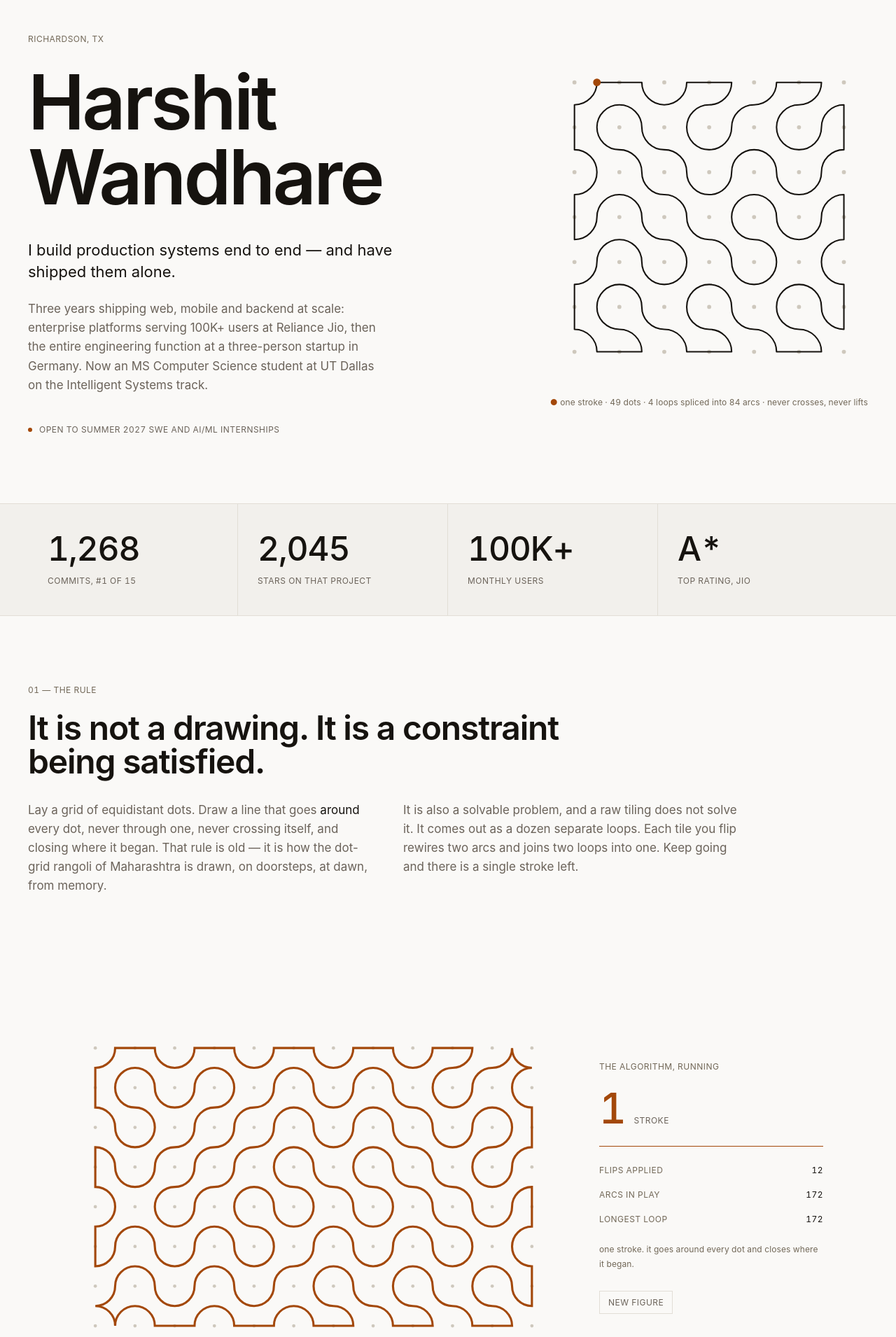
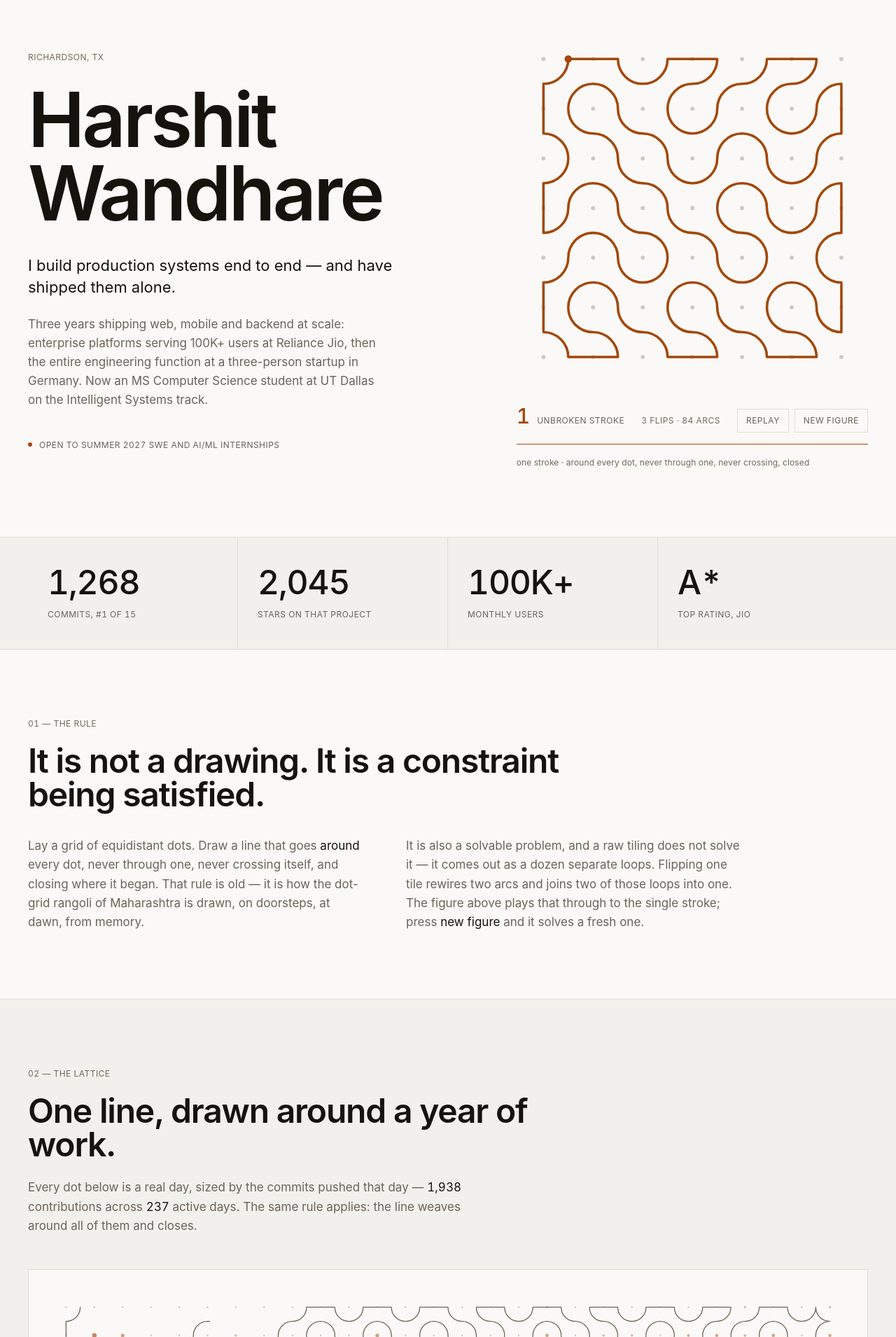
Before and after one commit to harshitwandhare/portfolio, a Next.js app: page / in a window 1280 px wide. Shown: the part 50-1960 px from the top of the page at 70% size. Built offline with nearby package versions, Linux system fonts and the light colour scheme.

Commit message:
feat: move the playable algorithm into the hero and drop the duplicate section

```diff
--- a/app/page.tsx
+++ b/app/page.tsx
@@ -1,3 +1,6 @@
+/* eslint-disable @next/next/no-img-element -- the logos and portrait are small
+   static assets with fixed dimensions; next/image would add client JavaScript
+   and a layout wrapper for no benefit at this size. */
 import contributions from '@/data/contributions.json'
 import {
   education,
@@ -11,18 +14,15 @@ import {
   skills,
 } from '@/content/profile'
 import { CountUp, Reveal, ScrollProgress } from './motion'
-import { RangoliFigure, rangoliStats } from './rangoli-figure'
-import { Splice } from './splice'
+import { RangoliFigure } from './rangoli-figure'
+import { SpliceFigure } from './splice'
 
 /**
- * Deliberately coarse. At six cells across, each arc is large enough that the
- * eye can follow the line all the way round — which is the entire point. A
- * denser grid turns the same algorithm into wallpaper.
+ * The hero figure. Deliberately coarse: at six cells across each arc is large
+ * enough that the eye can follow the line all the way round, which is the whole
+ * point. A denser grid turns the same algorithm into wallpaper.
  */
 const HERO = { rows: 6, cols: 6, size: 74, seed: 23, pad: 40 }
-
-/** The figure the splice animation steps through. */
-const SPLICE = { rows: 7, cols: 11, size: 60, seed: 5, pad: 34 }
 
 /**
  * The contribution lattice.
@@ -51,7 +51,6 @@ function latticeWeights(): number[] {
 const totalContributions = contributions.totals['harshit-yc'] + contributions.totals.harshitwandhare
 
 export default function Home() {
-  const stats = rangoliStats(HERO)
   const weights = latticeWeights()
   const active = weights.filter((w) => w > 0).length
   const busiest = Math.max(...contributions.days.map((d) => d.c))
@@ -61,12 +60,12 @@ export default function Home() {
       <ScrollProgress />
       <main id="main" className="bg-bg text-fg">
         {/* ── hero ───────────────────────────────────────────────────────── */}
-        <section className="mx-auto grid min-h-[94vh] max-w-7xl grid-cols-1 items-center gap-14 px-6 py-24 lg:grid-cols-[1fr_1fr] lg:gap-16 lg:px-10">
+        <section className="mx-auto grid min-h-[92vh] max-w-7xl grid-cols-1 items-center gap-16 px-6 py-24 lg:grid-cols-[1fr_1fr] lg:gap-20 lg:px-10">
           <div>
             <p className="mono text-fg-faint">{identity.location}</p>
             {/* Two blocks rather than a <br>, so the accessible name stays
                 "Harshit Wandhare" and not "HarshitWandhare". */}
-            <h1 className="mt-7 text-[length:var(--text-display)] font-semibold leading-[0.98] tracking-[-0.035em]">
+            <h1 className="mt-7 text-[length:var(--text-display)] font-semibold leading-[0.96] tracking-[-0.035em]">
               <span className="block">Harshit</span> <span className="block">Wandhare</span>
             </h1>
             <p className="mt-9 max-w-xl text-[length:var(--text-lede)] leading-[1.4]">
@@ -83,20 +82,15 @@ export default function Home() {
             </p>
           </div>
 
-          <figure className="lg:justify-self-end">
+          {/* The figure is the algorithm, and it is playable. The server renders
+              the finished stroke so it is never blank without JavaScript. */}
+          <figure className="lg:justify-self-end lg:max-w-[560px]">
+            <noscript>
               <div className="text-fg">
-              <RangoliFigure
-                {...HERO}
-                className="h-auto w-full max-w-[560px]"
-                duration={7}
-                strokeWidth={2.4}
-                showOrigin
-              />
+                <RangoliFigure {...HERO} strokeWidth={2.4} duration={0} showOrigin />
               </div>
-            <figcaption className="mono-note mt-7 max-w-[560px] text-fg-faint">
-              <span className="text-accent">●</span> one stroke · {stats.dots} dots ·{' '}
-              {stats.loopsBefore} loops spliced into {stats.arcs} arcs · never crosses, never lifts
-            </figcaption>
+            </noscript>
+            <SpliceFigure {...HERO} />
           </figure>
         </section>
 
@@ -116,9 +110,10 @@ export default function Home() {
           </div>
         </section>
 
-        {/* ── the algorithm, running ─────────────────────────────────────── */}
+        {/* ── the rule ───────────────────────────────────────────────────── */}
         <section aria-labelledby="rule-heading" className="border-b border-line">
-          <div className="mx-auto max-w-7xl px-6 pb-4 pt-24 lg:px-10">
+          <div className="mx-auto max-w-7xl px-6 py-24 lg:px-10">
+            <Reveal>
               <p className="mono text-fg-faint">01 — The rule</p>
               <h2
                 id="rule-heading"
@@ -126,7 +121,7 @@ export default function Home() {
               >
                 It is not a drawing. It is a constraint being satisfied.
               </h2>
-            <div className="mt-8 grid max-w-5xl gap-7 text-fg-muted md:grid-cols-2 md:gap-12">
+              <div className="mt-9 grid max-w-5xl gap-8 text-fg-muted md:grid-cols-2 md:gap-14">
                 <p>
                   Lay a grid of equidistant dots. Draw a line that goes{' '}
                   <em className="not-italic text-fg">around</em> every dot, never through one, never
@@ -134,15 +129,14 @@ export default function Home() {
                   dot-grid rangoli of Maharashtra is drawn, on doorsteps, at dawn, from memory.
                 </p>
                 <p>
-                It is also a solvable problem, and a raw tiling does not solve it. It comes out as a
-                dozen separate loops. Each tile you flip rewires two arcs and joins two loops into
-                one. Keep going and there is a single stroke left.
+                  It is also a solvable problem, and a raw tiling does not solve it — it comes out
+                  as a dozen separate loops. Flipping one tile rewires two arcs and joins two of
+                  those loops into one. The figure above plays that through to the single stroke;
+                  press <span className="text-fg">new figure</span> and it solves a fresh one.
                 </p>
               </div>
+            </Reveal>
           </div>
-
-          {/* The working, scrubbed by scroll. */}
-          <Splice {...SPLICE} />
         </section>
 
         {/* ── the lattice ────────────────────────────────────────────────── */}
@@ -161,20 +155,19 @@ export default function Home() {
                 <span className="tabular text-fg">{totalContributions.toLocaleString()}</span>{' '}
                 contributions across{' '}
                 <span className="tabular text-fg">{active.toLocaleString()}</span> active days. The
-                line weaves around all of them without lifting once.
+                same rule applies: the line weaves around all of them and closes.
               </p>
             </Reveal>
 
             <Reveal delay={120}>
-              {/* The figure is wider than a phone, so it scrolls — which means it
-                  must be reachable and scrollable by keyboard, not just by touch. */}
+              {/* Wider than a phone, so it scrolls — which means it has to be
+                  reachable and scrollable by keyboard, not only by touch. */}
               <div
                 role="group"
                 aria-label="Contribution lattice — scroll horizontally to see the full year"
                 tabIndex={0}
                 className="mt-12 overflow-x-auto border border-line bg-bg p-8"
               >
-                {/* The line recedes and the data leads. */}
                 <div className="min-w-[760px] text-fg-faint">
                   <RangoliFigure
                     {...LATTICE}
@@ -206,6 +199,15 @@ export default function Home() {
                 <Reveal key={role.org}>
                   <article className="grid gap-6 lg:grid-cols-[220px_1fr] lg:gap-14">
                     <div>
+                      {role.logo && (
+                        <img
+                          src={role.logo.src}
+                          alt={role.logo.alt}
+                          width={40}
+                          height={40}
+                          className="mb-4 h-10 w-10 object-contain"
+                        />
+                      )}
                       <p className="mono text-fg-muted">
                         <time dateTime={role.from}>{role.from}</time> —{' '}
                         <time dateTime={role.to}>{role.to}</time>
@@ -257,8 +259,37 @@ export default function Home() {
               {projects.map((p, i) => (
                 <Reveal key={p.name} delay={i * 90} className="bg-bg">
                   <article className="flex h-full flex-col p-8">
+                    <div className="flex h-10 items-center gap-3">
+                      {p.logo &&
+                        (p.logo.srcLight ? (
+                          <>
+                            <img
+                              src={p.logo.src}
+                              alt={p.logo.alt}
+                              width={32}
+                              height={32}
+                              className="only-dark h-8 w-8 object-contain"
+                            />
+                            <img
+                              src={p.logo.srcLight}
+                              alt={p.logo.alt}
+                              width={32}
+                              height={32}
+                              className="only-light h-8 w-8 object-contain"
+                            />
+                          </>
+                        ) : (
+                          <img
+                            src={p.logo.src}
+                            alt={p.logo.alt}
+                            width={32}
+                            height={32}
+                            className="h-8 w-8 object-contain"
+                          />
+                        ))}
                       <h3 className="text-2xl font-semibold tracking-[-0.015em]">{p.name}</h3>
-                    <p className="mt-2 text-fg-muted">{p.blurb}</p>
+                    </div>
+                    <p className="mt-3 text-fg-muted">{p.blurb}</p>
                     <ul className="mt-6 flex-1 space-y-3">
                       {p.points.map((pt) => (
                         <li key={pt.text} className="text-fg-muted">
@@ -333,7 +364,7 @@ export default function Home() {
               Technical skills
             </h2>
             {/* Reveal carries the grid classes itself so the DOM stays
-                dl > div > dt/dd. An extra wrapper div would orphan the terms. */}
+                dl > div > dt/dd. An extra wrapper would orphan the terms. */}
             <dl className="mt-14 space-y-8">
               {skills.map((group, i) => (
                 <Reveal
@@ -357,7 +388,7 @@ export default function Home() {
           </div>
         </section>
 
-        {/* ── education + contact ────────────────────────────────────────── */}
+        {/* ── education, portrait and contact ────────────────────────────── */}
         <section
           aria-labelledby="contact-heading"
           className="mx-auto max-w-7xl px-6 py-24 lg:px-10"
@@ -366,10 +397,12 @@ export default function Home() {
           <h2 id="contact-heading" className="sr-only">
             Education and contact
           </h2>
-          <div className="mt-12 space-y-10">
+
+          <div className="mt-12 grid gap-16 lg:grid-cols-[1fr_320px] lg:gap-20">
+            <div className="space-y-10">
               {education.map((e) => (
                 <Reveal key={e.school}>
-                <article className="grid gap-3 lg:grid-cols-[220px_1fr] lg:gap-14">
+                  <article className="grid gap-3 sm:grid-cols-[160px_1fr] sm:gap-10">
                     <p className="mono text-fg-muted">
                       <time dateTime={e.from}>{e.from}</time> — <time dateTime={e.to}>{e.to}</time>
                     </p>
@@ -381,6 +414,20 @@ export default function Home() {
                   </article>
                 </Reveal>
               ))}
+            </div>
+
+            <Reveal delay={100}>
+              <figure className="lg:sticky lg:top-24">
+                <img
+                  src={identity.portrait}
+                  alt="Harshit Wandhare"
+                  width={800}
+                  height={1000}
+                  className="w-full border border-line object-cover"
+                />
+                <figcaption className="mono mt-3 text-fg-faint">Richardson, TX</figcaption>
+              </figure>
+            </Reveal>
           </div>
 
           <Reveal>
@@ -417,9 +464,7 @@ export default function Home() {
         <div className="mono mx-auto flex max-w-7xl flex-wrap items-center gap-x-8 gap-y-2 px-6 py-10 text-fg-faint lg:px-10">
           <span>{identity.name}</span>
           <span>Richardson, TX</span>
-          <span className="ml-auto">
-            the figure is a tipkyanchi rangoli, computed at build time
-          </span>
+          <span className="ml-auto">the figure is a tipkyanchi rangoli, solved in the browser</span>
         </div>
       </footer>
     </>
--- a/app/splice.tsx
+++ b/app/splice.tsx
@@ -1,20 +1,23 @@
 'use client'
 
-import { useEffect, useMemo, useRef, useState } from 'react'
+import { useCallback, useEffect, useMemo, useRef, useState } from 'react'
 import { generateStages } from '@/lib/rangoli'
 
 /**
- * The algorithm, running.
+ * The hero figure, and the algorithm behind it.
  *
  * A raw tiling is not one line — it is a dozen separate closed loops. Each tile
- * flip splices two of them together. Scrolling steps through that: the largest
- * loop is drawn in the accent and every other loop stays grey, so the accent
- * visibly spreads across the lattice as loops are absorbed, until the whole
- * figure is a single stroke.
+ * flip splices two of them together. This plays that through: the longest loop
+ * is drawn in the accent and the rest stay grey, so the accent visibly spreads
+ * across the lattice as loops are absorbed, ending on a single unbroken stroke.
  *
- * The server renders the finished figure. This only takes over once JavaScript
- * is available, and it holds the finished figure under reduced motion, so the
- * answer is never withheld — only the working is progressive.
+ * It runs once on load and can be replayed or reseeded. It is not tied to
+ * scroll — the figure is the first thing on the page, and a reader should not
+ * have to scroll past their own introduction to see it resolve.
+ *
+ * Progressive throughout: the server renders the finished stroke, so the answer
+ * is there without JavaScript, and reduced motion holds the finished stroke
+ * rather than playing faster.
  */
 
 interface Props {
@@ -23,82 +26,77 @@ interface Props {
   size: number
   pad: number
   seed: number
+  /** Milliseconds each splice step is held. */
+  step?: number
 }
 
-export function Splice({ rows, cols, size, pad, seed }: Props) {
-  const trackRef = useRef<HTMLDivElement | null>(null)
-  // Starts at the raw tiling. It must not start unrendered: the scroll handler
-  // measures the track element, so gating the render on a scroll reading would
-  // mean the track never mounts and the section never appears.
+export function SpliceFigure({ rows, cols, size, pad, seed, step = 320 }: Props) {
+  const [currentSeed, setCurrentSeed] = useState(seed)
   const [index, setIndex] = useState(0)
-  const [currentSeed, setCurrentSeed] = useState(seed)
+  const [playing, setPlaying] = useState(false)
+  const timer = useRef<number | null>(null)
 
-  // Derived from the seed, so it belongs in a memo rather than in state set by
-  // an effect. The generator is deterministic and small, so regenerating is one
-  // function call rather than a round trip.
   const model = useMemo(
     () => generateStages({ rows, cols, size, pad, seed: currentSeed }),
     [rows, cols, size, pad, currentSeed],
   )
+  const last = model.stages.length - 1
 
-  useEffect(() => {
-    const last = model.stages.length - 1
-    const reduced = window.matchMedia('(prefers-reduced-motion: reduce)').matches
+  const stop = useCallback(() => {
+    if (timer.current !== null) {
+      window.clearInterval(timer.current)
+      timer.current = null
+    }
+    setPlaying(false)
+  }, [])
 
-    let frame = 0
-    const onScroll = () => {
-      cancelAnimationFrame(frame)
-      frame = requestAnimationFrame(() => {
-        // Reduced motion gets the finished figure and never the working — the
-        // answer is shown at once rather than the animation merely running fast.
-        if (reduced) {
+  const play = useCallback(() => {
+    stop()
+    if (window.matchMedia('(prefers-reduced-motion: reduce)').matches) {
       setIndex(last)
       return
     }
-        const track = trackRef.current
-        if (!track) return
-        const rect = track.getBoundingClientRect()
-        const scrollable = rect.height - window.innerHeight
-        if (scrollable <= 0) {
-          setIndex(last)
-          return
+    setIndex(0)
+    setPlaying(true)
+    timer.current = window.setInterval(() => {
+      setIndex((i) => {
+        if (i >= last) {
+          stop()
+          return last
         }
-        const progress = Math.min(Math.max(-rect.top / scrollable, 0), 1)
-        setIndex(Math.round(progress * last))
+        return i + 1
       })
+    }, step)
+  }, [last, step, stop])
+
+  // Play once when the figure first appears, and again whenever it is reseeded.
+  useEffect(() => {
+    const id = window.setTimeout(play, 450)
+    return () => {
+      window.clearTimeout(id)
+      stop()
     }
+  }, [play, stop])
 
-    onScroll()
-    window.addEventListener('scroll', onScroll, { passive: true })
-    window.addEventListener('resize', onScroll)
-    return () => {
-      cancelAnimationFrame(frame)
-      window.removeEventListener('scroll', onScroll)
-      window.removeEventListener('resize', onScroll)
-    }
-  }, [model])
-
-  const stage = model.stages[Math.min(index, model.stages.length - 1)]
+  const stage = model.stages[Math.min(index, last)]
   if (!stage) return null
 
   const done = stage.loopCount === 1
-  const total = model.stages.length - 1
 
   return (
-    <div ref={trackRef} data-splice-track className="relative h-[340vh]">
-      <div className="sticky top-0 flex h-screen flex-col justify-center">
-        <div className="mx-auto w-full max-w-6xl px-6 lg:px-10">
-          <div className="grid items-center gap-10 lg:grid-cols-[1fr_320px] lg:gap-16">
+    <div data-splice className="w-full">
       <svg
         viewBox={`0 0 ${model.width} ${model.height}`}
         className="h-auto w-full"
         role="img"
-              aria-label={`The tiling at stage ${index + 1} of ${total + 1}: ${stage.loopCount} ${
-                stage.loopCount === 1 ? 'loop' : 'separate loops'
-              }.`}
+        aria-label={
+          done
+            ? 'A lattice of dots with a single unbroken line drawn around every one of them.'
+            : `The tiling part-way through: ${stage.loopCount} separate loops remaining.`
+        }
       >
         {model.dots.map((d, i) => (
-                <circle key={i} cx={d[0]} cy={d[1]} r={size * 0.042} fill="var(--dot)" />
+          <circle key={i} cx={d[0]} cy={d[1]} r={size * 0.04} fill="var(--dot)" />
         ))}
 
         {/* Grey loops first so the accent one always draws on top. */}
@@ -108,69 +106,76 @@ export function Splice({ rows, cols, size, pad, seed }: Props) {
             d={loop.path}
             fill="none"
             stroke={i === 0 ? 'var(--accent)' : 'var(--fg-faint)'}
-                  strokeWidth={i === 0 ? size * 0.055 : size * 0.03}
+            strokeWidth={i === 0 ? size * 0.05 : size * 0.028}
             strokeLinecap="round"
-                  opacity={i === 0 ? 1 : 0.55}
-                  style={{ transition: 'stroke 260ms ease, stroke-width 260ms ease' }}
+            strokeLinejoin="round"
+            opacity={i === 0 ? 1 : 0.5}
+            style={{ transition: 'stroke-width 220ms ease, opacity 220ms ease' }}
           />
         ))}
+
+        {/* The bindu — the origin dot a rangoli is started from. */}
+        {done && stage.loops[0]?.arcs[0] && (
+          <circle
+            cx={stage.loops[0].arcs[0].from[0]}
+            cy={stage.loops[0].arcs[0].from[1]}
+            r={size * 0.075}
+            fill="var(--accent)"
+          />
+        )}
       </svg>
 
-            <div>
-              <p className="mono text-fg-faint">the algorithm, running</p>
-
-              <p className="mt-5 flex items-baseline gap-3">
+      <div className="mt-7 flex flex-wrap items-baseline gap-x-6 gap-y-3">
+        <p className="flex items-baseline gap-2.5">
           <span
             data-loop-count
-                  className="tabular text-6xl font-medium tracking-tight tabular-nums"
+            className="tabular text-3xl font-medium tabular-nums"
             style={{ color: done ? 'var(--accent)' : 'var(--fg)' }}
           >
             {stage.loopCount}
           </span>
-                <span className="mono text-fg-muted">
-                  {stage.loopCount === 1 ? 'stroke' : 'separate loops'}
-                </span>
+          <span className="mono text-fg-muted">{done ? 'unbroken stroke' : 'separate loops'}</span>
         </p>
 
+        <p className="mono text-fg-faint">
+          {stage.flips} {stage.flips === 1 ? 'flip' : 'flips'} ·{' '}
+          {stage.loops.reduce((n, l) => n + l.arcs.length, 0)} arcs
+        </p>
+
+        <span className="ml-auto flex gap-2">
+          <button
+            type="button"
+            onClick={play}
+            disabled={playing}
+            className="mono border border-line px-3 py-1.5 text-fg-muted transition-colors hover:border-accent hover:text-accent disabled:opacity-40"
+          >
+            replay
+          </button>
+          <button
+            type="button"
+            onClick={() => setCurrentSeed((s) => s + 1)}
+            className="mono border border-line px-3 py-1.5 text-fg-muted transition-colors hover:border-accent hover:text-accent"
+          >
+            new figure
+          </button>
+        </span>
+      </div>
+
       <div
-                className="mt-6 h-px w-full bg-line"
-                role="presentation"
         aria-hidden
+        className="mt-4 h-px w-full"
         style={{
           backgroundImage: `linear-gradient(to right, var(--accent) ${
-                    (index / Math.max(total, 1)) * 100
+            (index / Math.max(last, 1)) * 100
           }%, var(--line) 0)`,
         }}
       />
 
-              <dl className="mono mt-6 grid grid-cols-2 gap-y-4 text-fg-muted">
-                <dt className="text-fg-faint">flips applied</dt>
-                <dd className="tabular text-right text-fg">{stage.flips}</dd>
-                <dt className="text-fg-faint">arcs in play</dt>
-                <dd className="tabular text-right text-fg">
-                  {stage.loops.reduce((n, l) => n + l.arcs.length, 0)}
-                </dd>
-                <dt className="text-fg-faint">longest loop</dt>
-                <dd className="tabular text-right text-fg">{stage.loops[0]?.arcs.length ?? 0}</dd>
-              </dl>
-
-              <p className="mono-note mt-6 text-fg-faint">
+      <p className="mono-note mt-4 text-fg-faint">
         {done
-                  ? 'one stroke. it goes around every dot and closes where it began.'
-                  : 'each flip rewires two arcs inside one cell, joining two loops into one.'}
+          ? 'one stroke · around every dot, never through one, never crossing, closed'
+          : 'each flip rewires two arcs inside one cell, joining two loops into one'}
       </p>
-
-              <button
-                type="button"
-                onClick={() => setCurrentSeed((s) => s + 1)}
-                className="mono mt-7 border border-line px-3 py-1.5 text-fg-muted transition-colors hover:border-accent hover:text-accent"
-              >
-                new figure
-              </button>
-            </div>
-          </div>
-        </div>
-      </div>
     </div>
   )
 }
```
Lines whose indentation alone changed are shown as unchanged.
